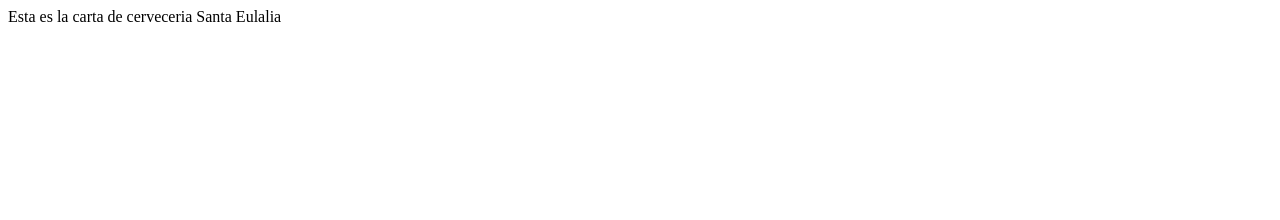
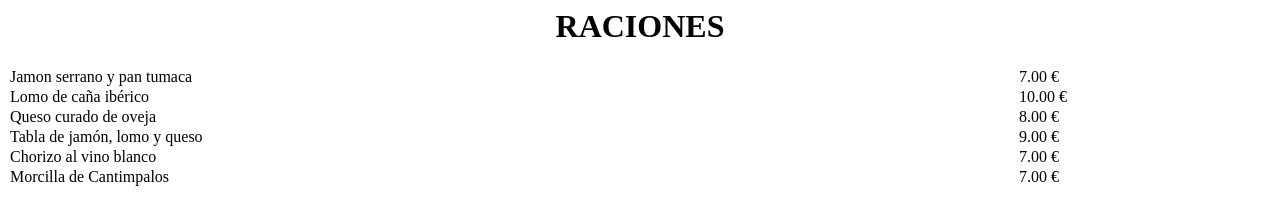
Before and after one commit to cerveceriasantaeulalia/carta, a plain HTML site: page index.html in a window 1280 px wide. Drawn offline with Linux system fonts and the light colour scheme.

Commit message:
Update index.html

```diff
--- a/index.html
+++ b/index.html
@@ -1,8 +1,42 @@
+<!DOCTYPE html PUBLIC "-//W3C//DTD HTML 4.01 Transitional//EN">
 <html>
 <head>
-<title> Cerveceria Santa Eulalia </title>
+  <meta content="text/html; charset=ISO-8859-1"
+ http-equiv="content-type">
+  <title>Carta</title>
 </head>
 <body>
-Esta es la carta de cerveceria Santa Eulalia
+<h1 style="text-align: center;" text-align="" center="">
+RACIONES </h1>
+<table style="text-align: left; width: 100%;" border="0"
+ cellpadding="0" cellspacing="2">
+  <tbody>
+    <tr>
+      <td>Jamon serrano y pan tumaca</td>
+      <td>7.00 &euro;</td>
+    </tr>
+    <tr>
+      <td>Lomo de ca&ntilde;a ib&eacute;rico</td>
+      <td>10.00 &euro;</td>
+    </tr>
+    <tr>
+      <td>Queso curado de oveja</td>
+      <td>8.00 &euro;</td>
+    </tr>
+    <tr>
+      <td>Tabla de jam&oacute;n, lomo y queso</td>
+      <td>9.00 &euro;</td>
+    </tr>
+    <tr>
+      <td>Chorizo al vino blanco</td>
+      <td>7.00 &euro;</td>
+    </tr>
+    <tr>
+      <td>Morcilla de Cantimpalos</td>
+      <td>7.00 &euro;</td>
+    </tr>
+  </tbody>
+</table>
+<br>
 </body>
 </html>
```
